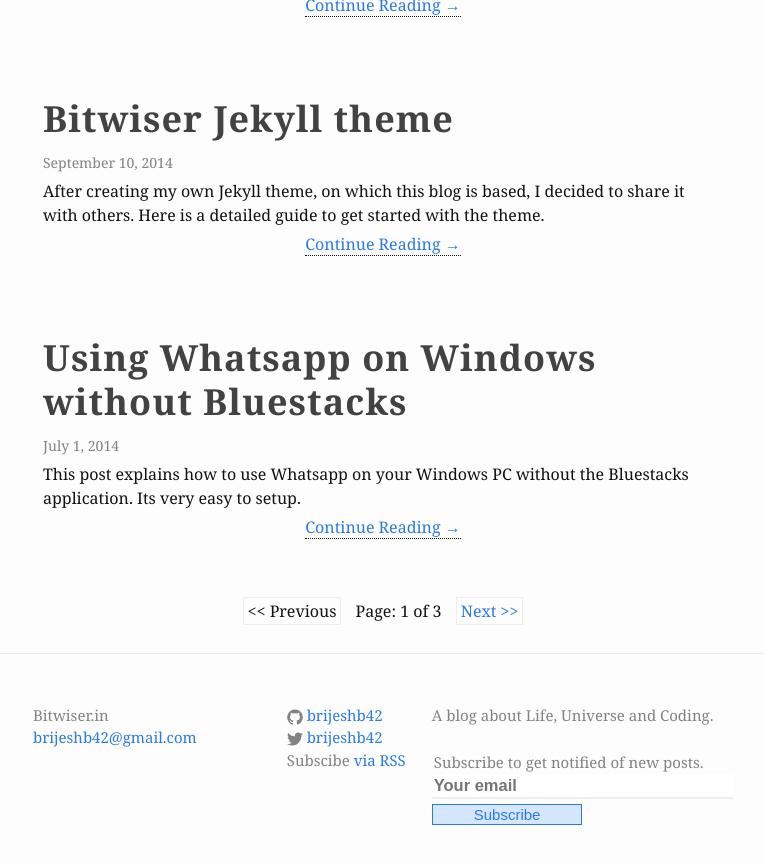
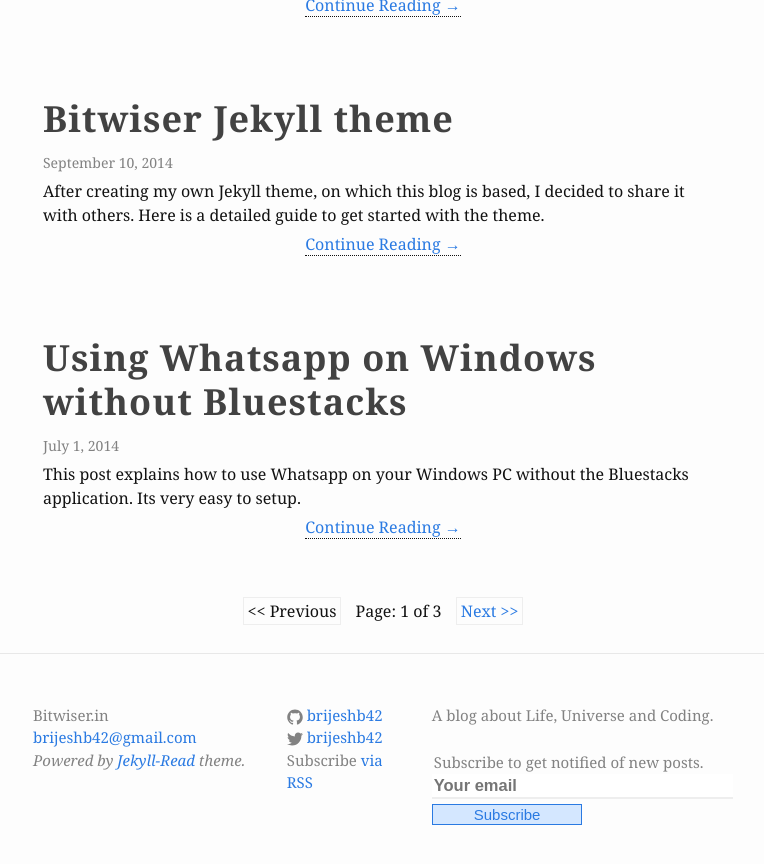
Before and after one commit to brijeshb42/brijeshb42.github.io, a Jekyll site: the page built from index.html, in a window 1280 px wide and 900 px high, scrolled down 1595 px. Shown: the top 864 px of the window, without its empty margins (257-1021 px from the left). Built offline with Jekyll 4.4.1, drawn with Linux system fonts in a browser that asks for light colours; some web fonts are replaced; the list of posts is cut into pages by our own code.

Commit message:
Some link fixes

```diff
--- a/_includes/footer.html
+++ b/_includes/footer.html
@@ -1,17 +1,14 @@
 <footer class="site-footer">
-
   <div class="wrapper">
-
     <!--<h2 class="footer-heading">{{ site.title }}</h2>-->
-
     <div class="footer-col-wrapper">
       <div class="footer-col footer-col-1">
         <ul class="contact-list">
           <li>{{ site.title }}</li>
           <li><a href="mailto:{{ site.email }}">{{ site.email }}</a></li>
+          <li><em>Powered by <a href="http://bitwiser.in/jekyll-read/" target="_blank">Jekyll-Read</a> theme.</em></li>
         </ul>
       </div>
-
       <div class="footer-col footer-col-2">
         <ul class="social-media-list">
           {% if site.github_username %}
@@ -19,16 +16,14 @@
             {% include icon-github.html username=site.github_username %}
           </li>
           {% endif %}
-
           {% if site.twitter_username %}
           <li>
             {% include icon-twitter.html username=site.twitter_username %}
           </li>
           {% endif %}
-          <li>Subscibe <a href="{{ "/feed.xml" | prepend: site.baseurl }}">via RSS</a></li>
+          <li>Subscribe <a href="{{ "/feed.xml" | prepend: site.baseurl }}">via RSS</a></li>
         </ul>
       </div>
-
       <div class="footer-col footer-col-3">
         <p>{{ site.description }}</p>
         {% if site.mailchimp and site.mailchimp != "" %}
@@ -41,11 +36,9 @@
         {% endif %}
       </div>
     </div>
-
   </div>
-
 </footer>
-<script type="text/javascript" src="/js/script.js"></script>
+<script type="text/javascript" src="{{ "/js/script.js" | prepend: site.baseurl | prepend: site.url}}"></script>
 {% if site.ga_id %}
   {% include analytics.html %}
 {% endif %}
--- a/_includes/head.html
+++ b/_includes/head.html
@@ -6,7 +6,7 @@
   <title>{% if page.title %}{{ page.title }}{% else %}{{ site.title }}{% endif %}</title>
   <meta name="description" content="{% if page.excerpt %}{{ page.excerpt | strip_html | strip_newlines | truncate: 160 }}{% else %}{{ site.description }}{% endif %}">
   <link href='https://fonts.googleapis.com/css?family=Coustard' rel='stylesheet' type='text/css'>
-  <link rel="stylesheet" href="{{ "/css/main.css" | prepend: site.baseurl }}">
+  <link rel="stylesheet" href="{{ "/css/main.css" | prepend: site.baseurl | prepend: site.url }}">
   <link rel="canonical" href="{{ page.url | replace:'index.html','' | prepend: site.baseurl | prepend: site.url }}">
   <link rel="alternate" type="application/rss+xml" title="{{ site.title }}" href="{{ "/feed.xml" | prepend: site.baseurl | prepend: site.url }}">
 
@@ -32,8 +32,8 @@
   <meta property="og:image" content="{{page.cover}}" />
   <meta property="twitter:image" content="{{page.cover}}" />
   {% else %}
-  <meta name="og:image" content="{{ site.base_url }}/img/sharer.png" />
-  <meta name="twitter:image" content="{{ site.base_url }}/img/sharer.png" />
+  <meta name="og:image" content="{{ "sharer.png" | prepend: site.baseurl | prepend: site.url }}" />
+  <meta name="twitter:image" content="{{ "sharer.png" | prepend: site.baseurl | prepend: site.url }}" />
   {% endif %}
   <meta name="twitter:card" content="summary" />
 </head>
--- a/_includes/header.html
+++ b/_includes/header.html
@@ -1,14 +1,24 @@
 <header class="site-header">
-
   <div class="wrapper">
-
     <h1 class="site-title">
       <a href="{{ site.baseurl }}/">{{ site.title }}</a>
     </h1>
   </div>
   <nav class="site-nav">
     <ul class="trigger">
-      <li class="{% if page.url == '/index.html' %}link-active{% endif %}"><a class="page-link" href="{{ site.baseurl }}/">Home</a></li>
+      <li class="{% if page.url == '/index.html' %}link-active{% endif %}"><a class="page-link" href="{{ site.url }}/">Home</a></li>
+      {% if site.pages and site.pages | size > 0 %}
+      <li class="has-submenu">
+        <a class="page-link hover-link" href="#pages">Pages &gt;</a>
+        <ul class="submenu">
+        {% for my_page in site.pages %}
+          {% if my_page.title %}
+          <li class="{% if my_page.url == page.url %}link-active{% endif %}"><a class="page-link" href="{{ my_page.url | prepend: site.baseurl | prepend: site.url }}">{{ my_page.title }}</a></li>
+          {% endif %}
+        {% endfor %}
+        </ul>
+      </li>
+      {% endif %}
       {% if site.data.projects and site.data.projects | size > 0 %}
       <li class="has-submenu">
         <a class="page-link hover-link" href="#projects">Projects &gt;</a>
@@ -19,12 +29,6 @@
         </ul>
       </li>
       {%  endif %}
-      {% for my_page in site.pages %}
-        {% if my_page.title %}
-        <li class="{% if my_page.url == page.url %}link-active{% endif %}"><a class="page-link" href="{{ my_page.url | prepend: site.baseurl }}">{{ my_page.title }}</a></li>
-        {% endif %}
-      {% endfor %}
     </div>
   </nav>
-
 </header>
--- a/index.html
+++ b/index.html
@@ -7,12 +7,12 @@
     {% for post in paginator.posts %}
     <article class="post-list-item" itemscope itemtype="http://schema.org/BlogPosting">
       <header>
-        <h2><a class="post-link" href="{{ post.url | prepend: site.baseurl }}" itemprop="name headline">{{ post.title }}</a></h2>
+        <h2><a class="post-link" href="{{ post.url | prepend: site.baseurl | prepend: site.url }}" itemprop="name headline">{{ post.title }}</a></h2>
       </header>
       <section>
       <p><time datetime="{{post.date | date_to_xmlschema}}" class="post-meta" itemprop="datePublished">{{post.date | date:"%B %-d, %Y" }}</time></p>
       {% if post.cover and post.cover != "" %}
-        <a href="{{ post.url | prepend: site.baseurl }}">
+        <a href="{{ post.url | prepend: site.baseurl | prepend: site.url }}">
         <figure itemprop="image" itemscope itemtype="http://schema.org/ImageObject">
           <img itemprop="url" src="{{ post.cover }}" alt="{{post.title}}" />
         </figure>
```
Also changed, not shown: sitemap.xml (+7 -21 lines).
